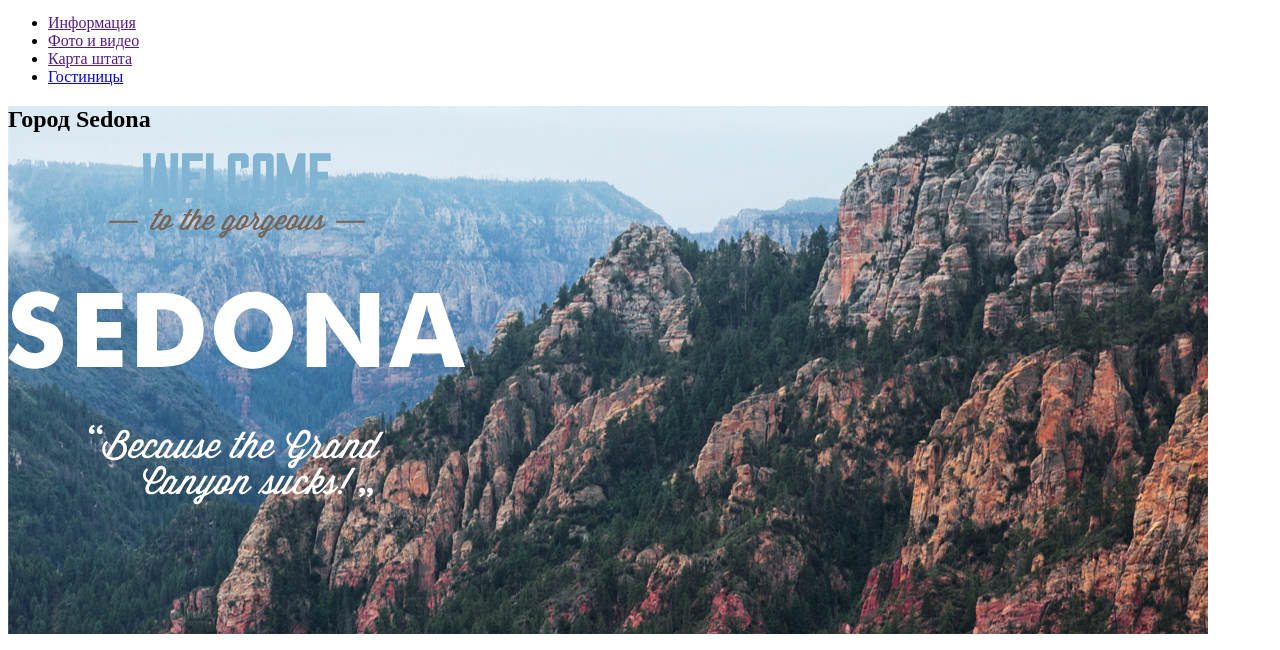
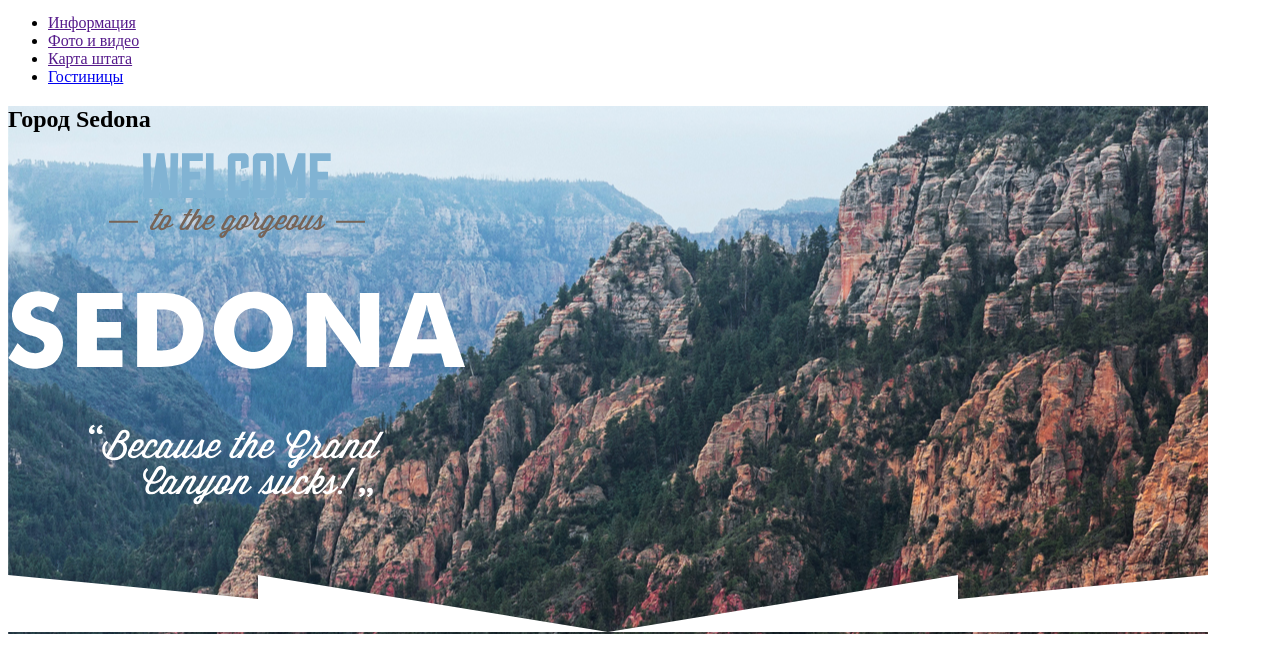
Before and after one commit to SirGonduras/1179733-sedona-27, a plain HTML site: page index.html in a window 1280 px wide. Shown: the part 85-735 px from the top of the page. Drawn offline with Linux system fonts and the light colour scheme.

Commit message:
Изменения в интро

```diff
--- a/css/style.css
+++ b/css/style.css
@@ -15,8 +15,12 @@
 .intro {
     width: 1200px;
     height: 528px;
-    background:#81b3d2 url("../img/intro-background.jpg") no-repeat 50% 50%;
+    background:
+        url(../img/intro-mask.svg) no-repeat 50% 100%,
+        #81b3d2 url("../img/intro-background.jpg") no-repeat 50% 50%;
 }
+
+
 
 .info-box {
     width: 400px;
```
